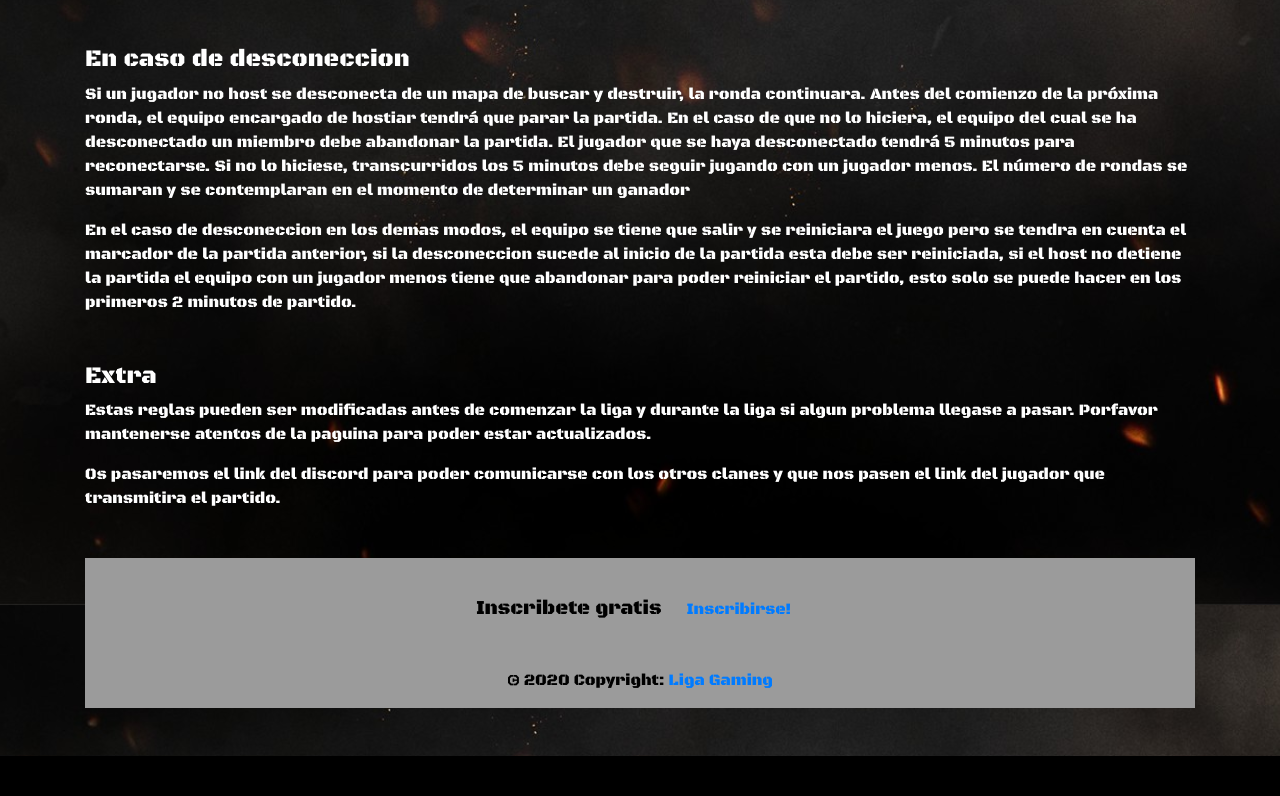
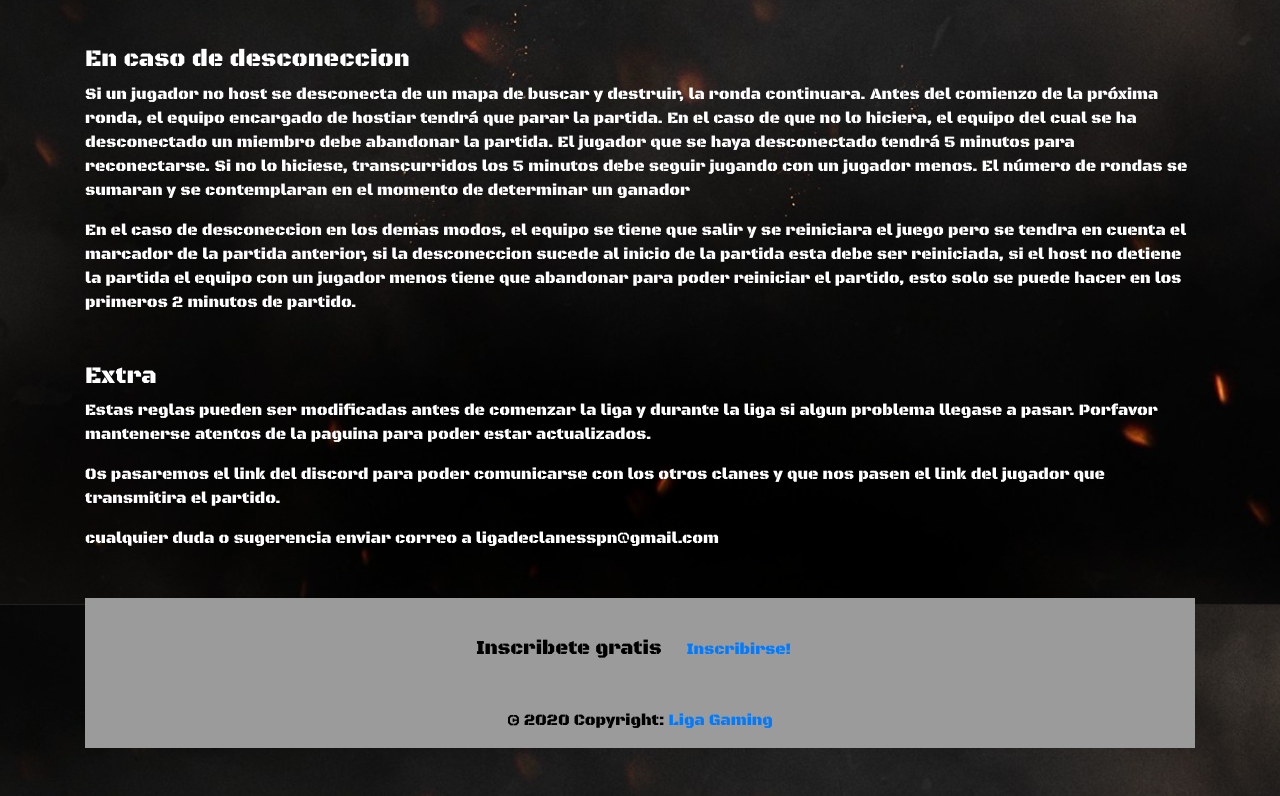
Before and after one commit to ligadeclanes/home, a plain HTML site: page index.html in a window 1280 px wide. Shown: the part 3395-4191 px from the top of the page. Before the commit the page ends 4151 px from the top, so only its background shows below. Drawn offline with nearby package versions, Linux system fonts and the light colour scheme.

Commit message:
Update index.html

```diff
--- a/index.html
+++ b/index.html
@@ -369,6 +369,9 @@
           Os pasaremos el link del discord para poder comunicarse con los otros clanes y que nos pasen el link del jugador que transmitira
           el partido.
         </p>
+        <p>
+          cualquier duda o sugerencia enviar correo a ligadeclanesspn@gmail.com
+        </p>
       </div>
     </div>
 
```
